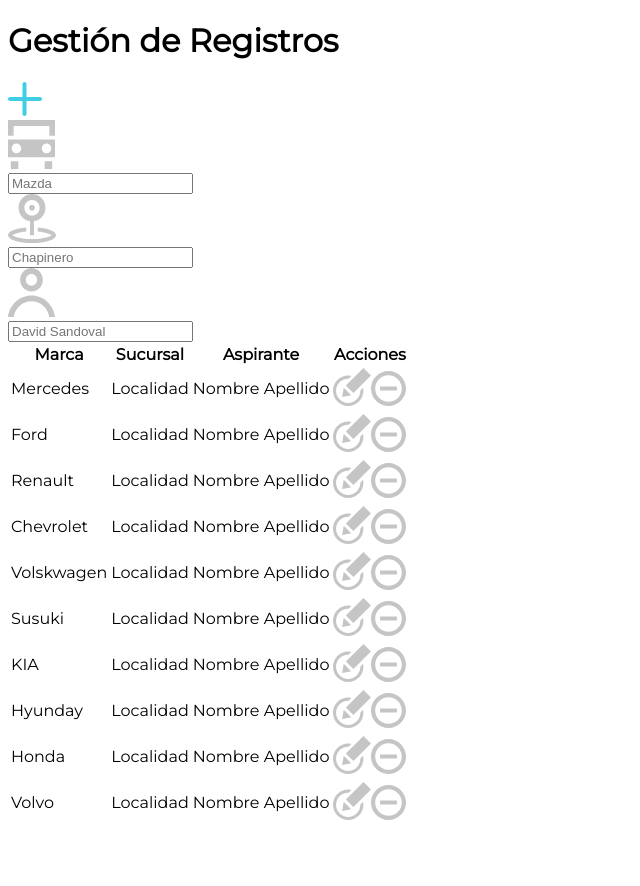
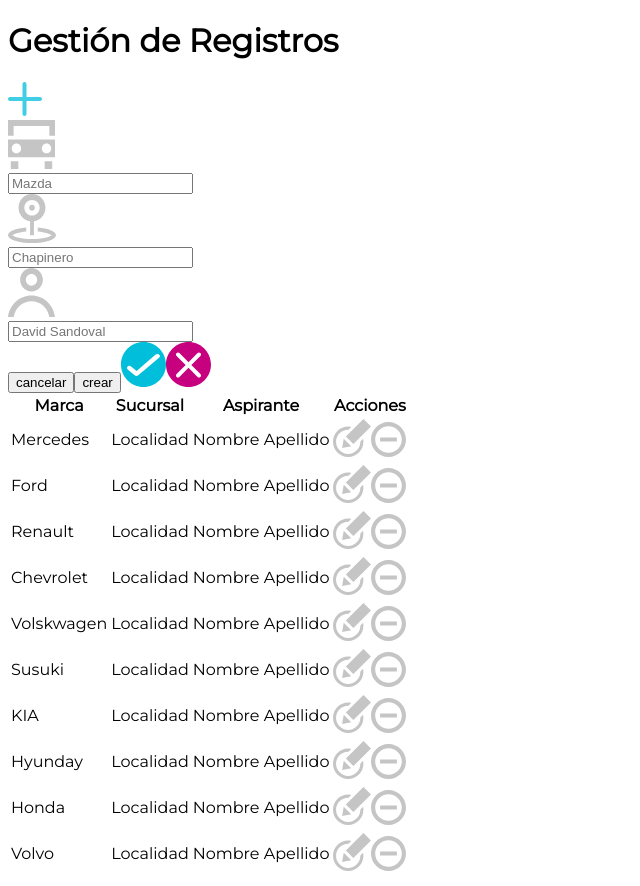
Before and after one commit to TefaSalcedo/motion-frontend, a React (Vite) app: page /motions in a window 1280 px wide. Shown: the whole page, without its empty margins (0-640 px from the left). Before the commit the page ends 835 px from the top, so only its background shows below. Built offline with nearby package versions, Linux system fonts and the light colour scheme.

Commit message:
estrutura container page crud #6

```diff
--- /dev/null
+++ b/src/components/crud/crud-form/container-buttons/buttons.jsx
@@ -0,0 +1,29 @@
+import React from 'react';
+
+const Buttons = () => {
+
+    const actions = [
+        {
+            name: "cancelar",
+            // onClick: handleCancel
+        },
+        {   name: "crear",
+            // onClick: handleCreate
+        }
+    ]
+
+    return (
+        <>
+            {actions.map((action, index) => (
+                <button
+                    key={index}
+                    // onClick={action.onClick}
+                    >
+                    {action.name}
+                </button>
+            ))}
+        </>
+    );
+}
+
+export default Buttons;
--- /dev/null
+++ b/src/components/crud/crud-form/container-buttons/cancelIcon.jsx
@@ -0,0 +1,14 @@
+import React from "react";
+import CancelarIcon from '../../../../assets/Icon_cancelar.svg';
+
+
+const CancelIcon = () => {
+
+
+    return (
+        <>
+        <img src={CancelarIcon} alt="Cancelar" />
+        </>
+    );
+}
+export default CancelIcon;
--- /dev/null
+++ b/src/components/crud/crud-form/container-buttons/confirmIcon.jsx
@@ -0,0 +1,15 @@
+import React from "react";
+import ConfirmarIcon from '../../../../assets/Icon_confirmar.svg';
+
+
+const ConfirmIcon = () => {
+
+
+    return (
+        <>
+        <img src={ConfirmarIcon} alt="Cancelar" />
+
+        </>
+    );
+}
+export default ConfirmIcon;
--- a/src/components/crud/crud-form/crudForm.jsx
+++ b/src/components/crud/crud-form/crudForm.jsx
@@ -2,6 +2,9 @@
 import React from "react";
 import FormIcon from './crudCreate.jsx';
 import CrudFormItems from './crudFormItem.jsx';
+import Buttons from "./container-buttons/buttons.jsx";
+import ConfirmIcon from "./container-buttons/confirmIcon.jsx";
+import CancelIcon from "./container-buttons/cancelIcon.jsx";
 
 const FormContainer=() =>{
 
@@ -9,6 +12,11 @@
     <div className="form-container">
         <FormIcon/>
         <CrudFormItems/>
+        <>
+        <Buttons/>
+        <ConfirmIcon/>
+        <CancelIcon/>
+        </>
     </div>
   );
 }
```
